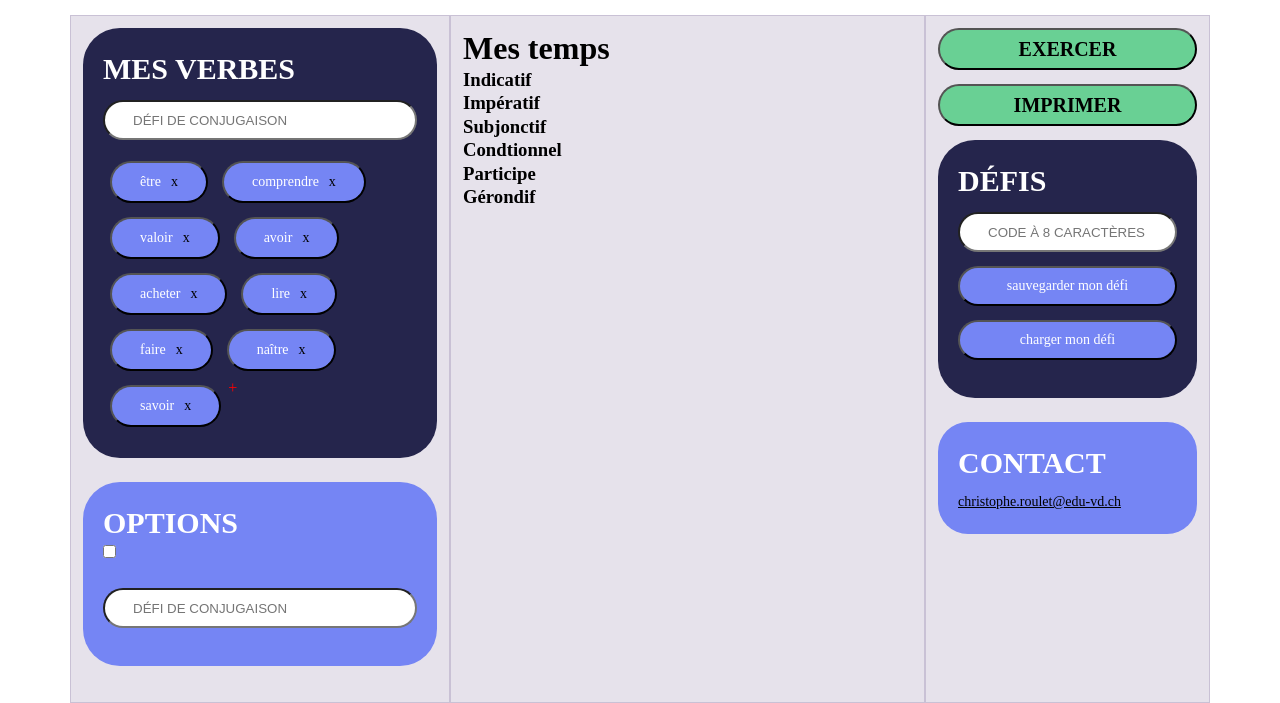
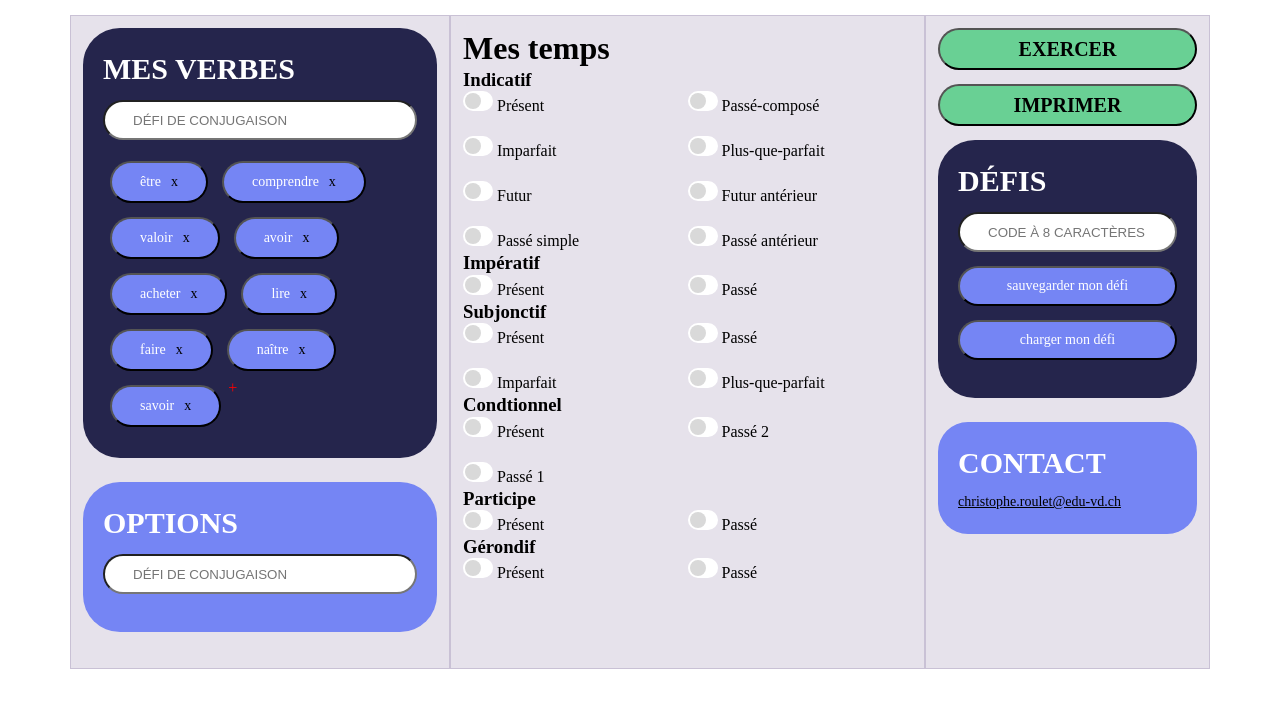
Before and after one commit to pierreguerin12/tatitotu, a website built with Parcel: page src/index.html in a window 1280 px wide. Shown: the part 200-903 px from the top of the page. After the commit the page ends 869 px from the top, so only its background shows below. Built offline with nearby package versions, Linux system fonts and the light colour scheme.

Commit message:
mise en place box temps

```diff
--- a/src/index.html
+++ b/src/index.html
@@ -86,11 +86,169 @@
         <div class="col-5">
           <h1>Mes temps</h1>
           <h3>Indicatif</h3>
+          <div class="switch-list">
+            <label class="switch">
+              <input type="checkbox" />
+              <div class="switch-wrapper">
+                <div class="switch-inner"></div>
+              </div>
+              Présent
+            </label>
+            <label class="switch">
+              <input type="checkbox" />
+              <div class="switch-wrapper">
+                <div class="switch-inner"></div>
+              </div>
+              Passé-composé
+            </label>
+            <label class="switch">
+              <input type="checkbox" />
+              <div class="switch-wrapper">
+                <div class="switch-inner"></div>
+              </div>
+              Imparfait
+            </label>
+            <label class="switch">
+              <input type="checkbox" />
+              <div class="switch-wrapper">
+                <div class="switch-inner"></div>
+              </div>
+              Plus-que-parfait
+            </label>
+            <label class="switch">
+              <input type="checkbox" />
+              <div class="switch-wrapper">
+                <div class="switch-inner"></div>
+              </div>
+              Futur
+            </label>
+            <label class="switch">
+              <input type="checkbox" />
+              <div class="switch-wrapper">
+                <div class="switch-inner"></div>
+              </div>
+              Futur antérieur
+            </label>
+            <label class="switch">
+              <input type="checkbox" />
+              <div class="switch-wrapper">
+                <div class="switch-inner"></div>
+              </div>
+              Passé simple
+            </label>
+            <label class="switch">
+              <input type="checkbox" />
+              <div class="switch-wrapper">
+                <div class="switch-inner"></div>
+              </div>
+              Passé antérieur
+            </label>
+          </div>
           <h3>Impératif</h3>
+          <div class="switch-list">
+            <label class="switch">
+              <input type="checkbox" />
+              <div class="switch-wrapper">
+                <div class="switch-inner"></div>
+              </div>
+              Présent
+            </label>
+            <label class="switch">
+              <input type="checkbox" />
+              <div class="switch-wrapper">
+                <div class="switch-inner"></div>
+              </div>
+              Passé
+            </label>
+          </div>
           <h3>Subjonctif</h3>
+          <div class="switch-list">
+            <label class="switch">
+              <input type="checkbox" />
+              <div class="switch-wrapper">
+                <div class="switch-inner"></div>
+              </div>
+              Présent
+            </label>
+            <label class="switch">
+              <input type="checkbox" />
+              <div class="switch-wrapper">
+                <div class="switch-inner"></div>
+              </div>
+              Passé
+            </label>
+            <label class="switch">
+              <input type="checkbox" />
+              <div class="switch-wrapper">
+                <div class="switch-inner"></div>
+              </div>
+              Imparfait
+            </label>
+            <label class="switch">
+              <input type="checkbox" />
+              <div class="switch-wrapper">
+                <div class="switch-inner"></div>
+              </div>
+              Plus-que-parfait
+          </div>
           <h3>Condtionnel</h3>
+          <div class="switch-list">
+            <label class="switch">
+              <input type="checkbox" />
+              <div class="switch-wrapper">
+                <div class="switch-inner"></div>
+              </div>
+              Présent
+            </label>
+            <label class="switch">
+              <input type="checkbox" />
+              <div class="switch-wrapper">
+                <div class="switch-inner"></div>
+              </div>
+              Passé 2
+            </label>
+            <label class="switch">
+              <input type="checkbox" />
+              <div class="switch-wrapper">
+                <div class="switch-inner"></div>
+              </div>
+              Passé 1
+            </label>
+          </div>
           <h3>Participe</h3>
+          <div class="switch-list">
+            <label class="switch">
+              <input type="checkbox" />
+              <div class="switch-wrapper">
+                <div class="switch-inner"></div>
+              </div>
+              Présent
+            </label>
+            <label class="switch">
+              <input type="checkbox" />
+              <div class="switch-wrapper">
+                <div class="switch-inner"></div>
+              </div>
+              Passé
+            </label>
+          </div>
           <h3>Gérondif</h3>
+          <div class="switch-list">
+            <label class="switch">
+              <input type="checkbox" />
+              <div class="switch-wrapper">
+                <div class="switch-inner"></div>
+              </div>
+              Présent
+            </label>
+            <label class="switch">
+              <input type="checkbox" />
+              <div class="switch-wrapper">
+                <div class="switch-inner"></div>
+              </div>
+              Passé
+            </label>
+          </div>
         </div>
         <div class="col-3">
           <div class="big-buttons">
--- a/src/scss/modules/_switch.scss
+++ b/src/scss/modules/_switch.scss
@@ -1,13 +1,39 @@
-.switch {
-  position: relative;
+.switch-wrapper {
   display: inline-block;
-  width: 60px;
-  height: 34px;
-}
-.slider.round.round {
-  border-radius: 34px;
+  width: 30px;
+  height: 20px;
+  padding: 2px;
+  border-radius: 10px;
+  background: white;
 }
 
-.slider.round:before {
-  border-radius: 50%;
+.switch-inner {
+  width: 16px;
+  height: 16px;
+  border-radius: 8px;
+  background: #d9d9d9;
 }
+
+input:checked + .switch-wrapper .switch-inner {
+  margin-left: 1px;
+  background-color: white;
+}
+
+input:checked + .switch-wrapper {
+  margin-left: 10px;
+  background-color: #25254c;
+}
+
+.switch input {
+  display: none;
+}
+
+.switch-list {
+  display: flex;
+  flex-wrap: wrap;
+  gap: 20px 0px;
+}
+
+.switch {
+  width: 50%;
+}
```
